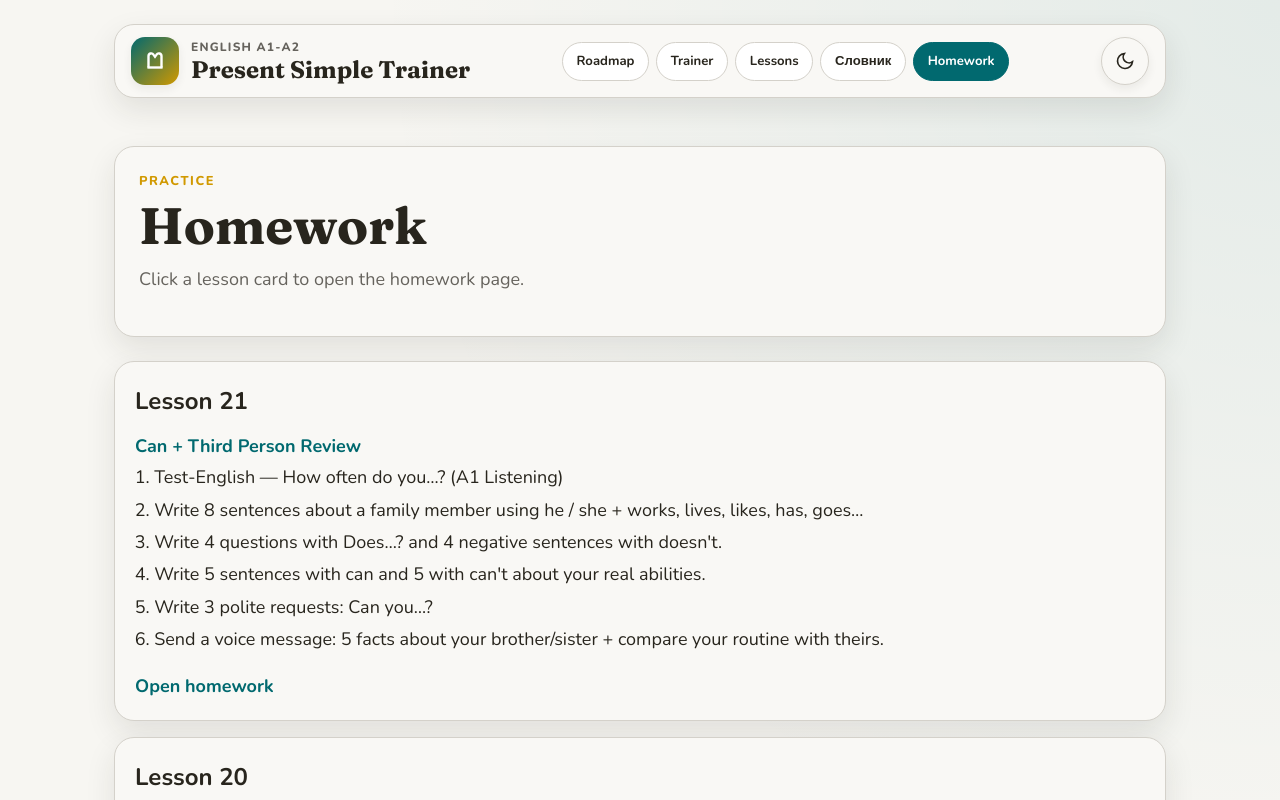
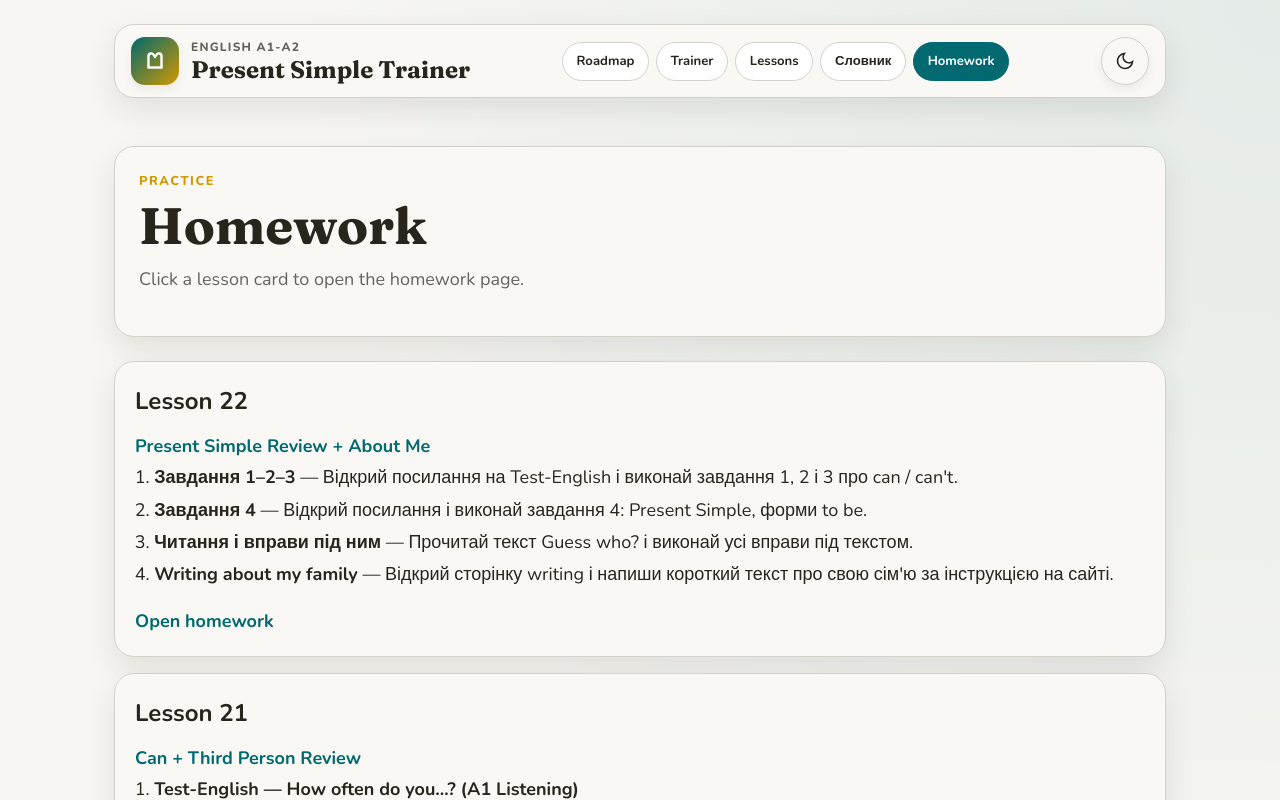
Before and after one commit to NatalinaMatioshko/english-simple-trainer, a React (Vite) app: page /homework in a window 1280 px wide. Shown: the top 800 px of the page. Built offline with nearby package versions, Linux system fonts and the light colour scheme.

Commit message:
feat: add homework-22

```diff
--- a/src/pages/Homework.tsx
+++ b/src/pages/Homework.tsx
@@ -2,6 +2,40 @@ import { Link } from "react-router-dom";
 import "../styles/pages.css";
 
 const homeworkByLesson = [
+  {
+    id: "22",
+    title: "Present Simple Review + About Me",
+    tasks: [
+      {
+        type: "link",
+        label: "Завдання 1–2–3",
+        description:
+          "Відкрий посилання на Test-English і виконай завдання 1, 2 і 3 про can / can't.",
+        href: "https://test-english.com/grammar-points/a1/can-cant/",
+      },
+      {
+        type: "link",
+        label: "Завдання 4",
+        description:
+          "Відкрий посилання і виконай завдання 4: Present Simple, форми to be.",
+        href: "https://test-english.com/grammar-points/a1/present-simple-forms-of-to-be/4/",
+      },
+      {
+        type: "link",
+        label: "Читання і вправи під ним",
+        description:
+          "Прочитай текст Guess who? і виконай усі вправи під текстом.",
+        href: "https://test-english.com/reading/a1/guess-who-a1-english-reading-test/",
+      },
+      {
+        type: "link",
+        label: "Writing about my family",
+        description:
+          "Відкрий сторінку writing і напиши короткий текст про свою сім'ю за інструкцією на сайті.",
+        href: "https://test-english.com/writing/a1/writing-about-my-family/",
+      },
+    ],
+  },
   {
     id: "21",
     title: "Can + Third Person Review",
@@ -184,7 +218,16 @@ export default function Homework() {
             <ol className="homework-steps">
               {lesson.tasks.map((task, index) => (
                 <li key={`${lesson.id}-${index}`}>
-                  {task.type === "link" ? task.label : task.text}
+                  {task.type === "link" ? (
+                    <>
+                      <strong>{task.label}</strong>
+                      {"description" in task && task.description
+                        ? ` — ${task.description}`
+                        : null}
+                    </>
+                  ) : "text" in task ? (
+                    task.text
+                  ) : null}
                 </li>
               ))}
             </ol>
--- a/src/pages/HomeworkLesson.tsx
+++ b/src/pages/HomeworkLesson.tsx
@@ -8,28 +8,31 @@ const homeworkByLesson = [
     tasks: [
       {
         type: "link",
-        label: "Test-English — How often do you…? (A1 Listening)",
-        href: "https://test-english.com/listening/a1/how-often-do-you-a1-english-listening-test/",
+        label: "Завдання 1–2–3",
+        description:
+          "Відкрий посилання на Test-English і виконай завдання 1, 2 і 3 про can / can't.",
+        href: "https://test-english.com/grammar-points/a1/can-cant/",
       },
       {
-        type: "text",
-        text: "Write 5–7 sentences describing yourself: name, age, where you are from, where you live, hobbies, job or study.",
+        type: "link",
+        label: "Завдання 4",
+        description:
+          "Відкрий посилання і виконай завдання 4: Present Simple, форми to be.",
+        href: "https://test-english.com/grammar-points/a1/present-simple-forms-of-to-be/4/",
       },
       {
-        type: "text",
-        text: "Answer all 10 English questions from Lesson 22 in writing.",
+        type: "link",
+        label: "Читання і вправи під ним",
+        description:
+          "Прочитай текст Guess who? і виконай усі вправи під текстом.",
+        href: "https://test-english.com/reading/a1/guess-who-a1-english-reading-test/",
       },
       {
-        type: "text",
-        text: "Write 4–5 sentences about your daily routine using wake up, get up, have breakfast, go to work…",
-      },
-      {
-        type: "text",
-        text: "Write 3 can and 2 can't sentences + 2 sentences about your mother, brother, or friend (he/she + -s).",
-      },
-      {
-        type: "text",
-        text: "Send a voice message: describe yourself and your daily routine (about 1 minute).",
+        type: "link",
+        label: "Writing about my family",
+        description:
+          "Відкрий сторінку writing і напиши короткий текст про свою сім'ю за інструкцією на сайті.",
+        href: "https://test-english.com/writing/a1/writing-about-my-family/",
       },
     ],
   },
@@ -225,17 +228,23 @@ export default function HomeworkLesson() {
           {lesson.tasks.map((task, index) => (
             <li key={`${lesson.id}-${index}`}>
               {task.type === "link" ? (
+                <div className="homework-task-block">
+                  <strong className="homework-task-label">{task.label}</strong>
+                  {"description" in task && task.description ? (
+                    <p className="homework-task-desc">{task.description}</p>
+                  ) : null}
                   <a
                     href={task.href}
                     target="_blank"
                     rel="noopener noreferrer"
                     className="homework-external-link"
                   >
-                  {task.label}
+                    Open on Test-English ↗
                   </a>
-              ) : (
+                </div>
+              ) : "text" in task ? (
                 task.text
-              )}
+              ) : null}
             </li>
           ))}
         </ol>
--- a/src/styles/pages.css
+++ b/src/styles/pages.css
@@ -284,6 +284,22 @@
   padding: 1.5rem;
 }
 
+.homework-task-block {
+  display: grid;
+  gap: 0.45rem;
+}
+
+.homework-task-label {
+  display: block;
+  color: var(--color-text);
+}
+
+.homework-task-desc {
+  margin: 0;
+  color: var(--color-text-muted);
+  line-height: 1.55;
+}
+
 .homework-external-link {
   color: var(--color-primary);
   font-weight: 700;
```
Lines whose indentation alone changed are shown as unchanged.
